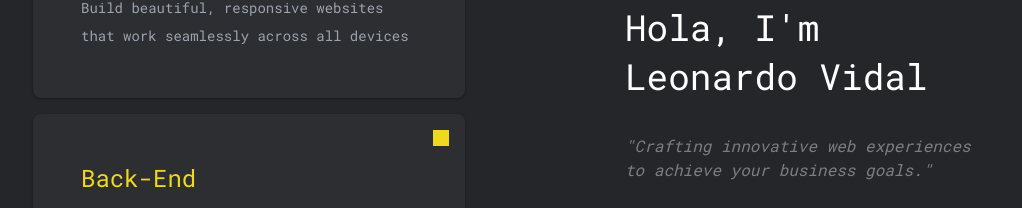
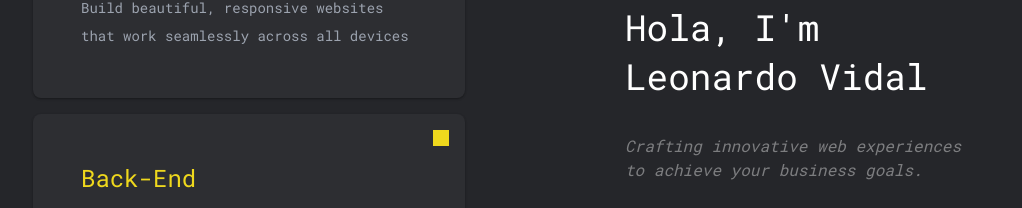
Before and after one commit to lvidal1/profile-2023, a Next.js app: page / in a window 1280 px wide. Shown: the part 1038-1246 px from the top of the page, without its empty margins (95-1117 px from the left). Built offline with nearby package versions, Linux system fonts and the light colour scheme.

Commit message:
Fix lint

```diff
--- a/components/Introduction.tsx
+++ b/components/Introduction.tsx
@@ -20,9 +20,9 @@ export const Introduction = () => {
                 <div className={styles.speech}>
                     <div className={styles.label}>Introduction</div>
                     <h4 className={styles.title}>Hola, I&apos;m Leonardo Vidal</h4>
-                    <div className={styles.quote}>"Crafting innovative web experiences to achieve your business goals."</div>
+                    <div className={styles.quote}>Crafting innovative web experiences to achieve your business goals.</div>
                     <p className={styles.description}>
-                        This is me, a web developer with years of experience under my belt. From developing cutting-edge applications with the latest technologies to effectively leading teams through each stage of the web development cycle, I'm confident that I have what it takes to bring your web development project to life. Let's work together to create scalable and high-quality products that exceed your expectations!
+                        This is me, a web developer with years of experience under my belt. From developing cutting-edge applications with the latest technologies to effectively leading teams through each stage of the web development cycle, I&apos;m confident that I have what it takes to bring your web development project to life. Let&apos;s work together to create scalable and high-quality products that exceed your expectations!
                     </p>
                 </div>
             </div>
```
